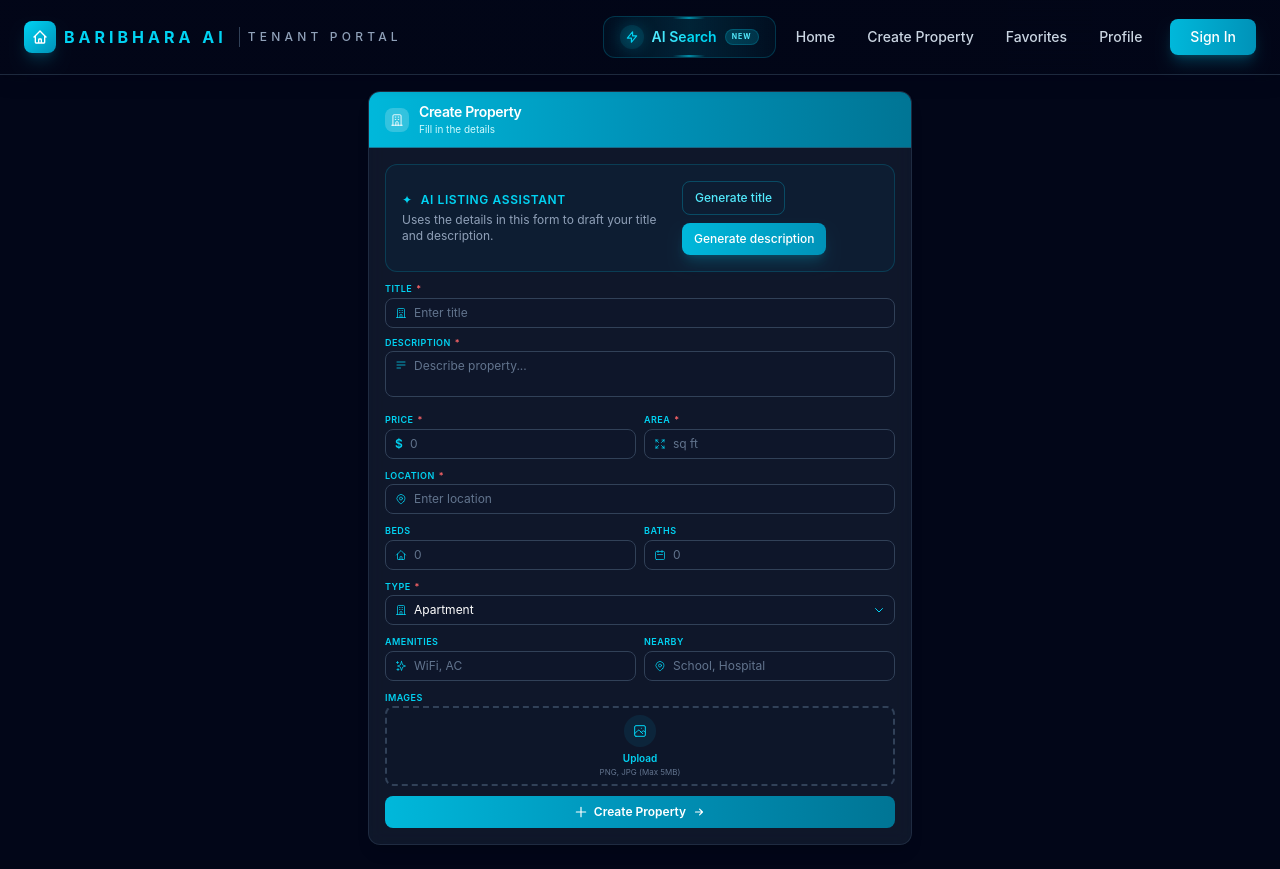
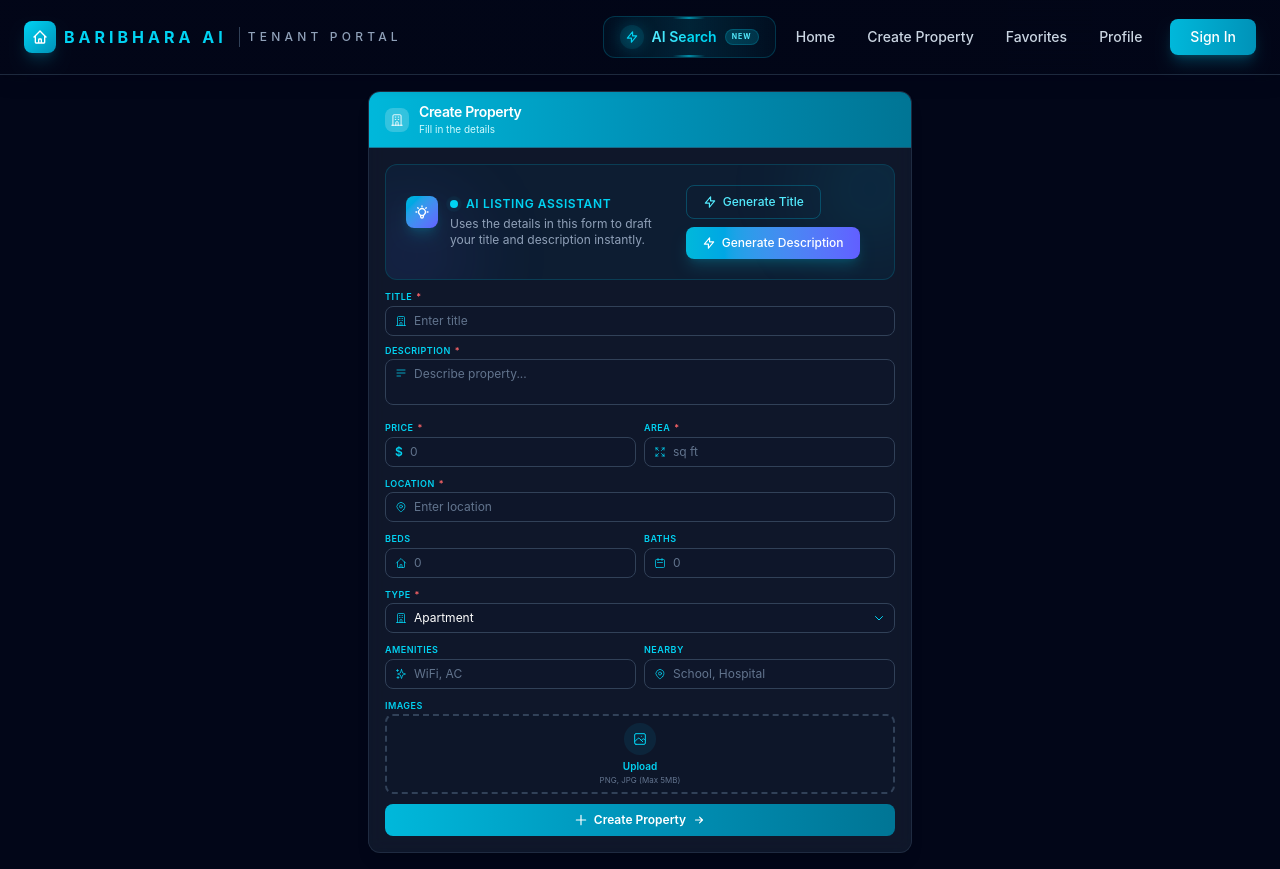
Before and after one commit to Shovon8054/baribhara.ai, a React (Vite) app in the folder frontend/: page /create-property in a window 1280 px wide. Built offline with nearby package versions, Linux system fonts and the light colour scheme; no server answers.

Commit message:
ui improved

```diff
--- a/frontend/src/components/AIListingAssistant.tsx
+++ b/frontend/src/components/AIListingAssistant.tsx
@@ -44,32 +44,126 @@ const AIListingAssistant = ({
   };
 
   return (
-    <section className="rounded-xl border border-cyan-500/20 bg-cyan-500/5 p-3 sm:p-4">
-      <div className="flex flex-col gap-3 sm:flex-row sm:items-center sm:justify-between">
+<section className="relative rounded-xl border border-cyan-500/20 bg-cyan-500/5 p-4 sm:p-5 overflow-hidden transition-all duration-300 hover:border-cyan-500/40 hover:bg-cyan-500/10">
+
+  {/* Ambient Glow */}
+  <div className="absolute -top-10 -right-10 w-32 h-32 bg-cyan-500/10 rounded-full blur-2xl"></div>
+  <div className="absolute -bottom-10 -left-10 w-32 h-32 bg-indigo-500/10 rounded-full blur-2xl"></div>
+
+  <div className="relative z-10 flex flex-col gap-4 sm:flex-row sm:items-center sm:justify-between">
+
+    {/* Left Content */}
+    <div className="flex items-start gap-3">
+      <div className="flex-shrink-0 w-8 h-8 rounded-lg bg-gradient-to-br from-cyan-500 to-indigo-500 flex items-center justify-center shadow-lg shadow-cyan-500/20">
+        <svg className="w-4 h-4 text-white" fill="none" stroke="currentColor" viewBox="0 0 24 24">
+          <path strokeLinecap="round" strokeLinejoin="round" strokeWidth={2} d="M9.663 17h4.673M12 3v1m6.364 1.636l-.707.707M21 12h-1M4 12H3m3.343-5.657l-.707-.707m2.828 9.9a5 5 0 117.072 0l-.548.547A3.374 3.374 0 0014 18.469V19a2 2 0 11-4 0v-.531c0-.895-.356-1.754-.988-2.386l-.548-.547z" />
+        </svg>
+      </div>
       <div>
         <p className="flex items-center gap-2 text-xs font-semibold uppercase tracking-wider text-cyan-400">
-            <span aria-hidden="true">✦</span> AI listing assistant
+          <span className="relative flex h-2 w-2">
+            <span className="animate-ping absolute inline-flex h-full w-full rounded-full bg-cyan-400 opacity-75"></span>
+            <span className="relative inline-flex rounded-full h-2 w-2 bg-cyan-400"></span>
+          </span>
+          AI Listing Assistant
         </p>
-          <p className="mt-1 text-xs text-slate-400">Uses the details in this form to draft your title and description.</p>
+        <p className="mt-1 text-xs text-slate-400 max-w-md">
+          Uses the details in this form to draft your title and description instantly.
+        </p>
       </div>
-        <div className="flex flex-wrap gap-2">
+    </div>
+
+    {/* Right Buttons */}
+    <div className="flex flex-wrap gap-2 ml-11 sm:ml-0">
       <button
         type="button"
         onClick={() => void generate("title")}
         disabled={loadingAction !== null}
-            className="rounded-lg border border-cyan-500/30 px-3 py-2 text-xs font-medium text-cyan-300 transition hover:bg-cyan-500/10 disabled:cursor-not-allowed disabled:opacity-60"
+        className="
+        group
+        relative
+        overflow-hidden
+        rounded-lg
+        border border-cyan-500/30
+        px-4 py-2
+        text-xs font-medium
+        text-cyan-300
+        transition-all
+        duration-300
+        hover:bg-cyan-500/10
+        hover:border-cyan-500/50
+        hover:text-cyan-200
+        disabled:cursor-not-allowed
+        disabled:opacity-50
+        disabled:hover:bg-transparent
+        disabled:hover:border-cyan-500/30
+        disabled:hover:text-cyan-300
+        "
       >
-            {loadingAction === "title" ? "Generating…" : "Generate title"}
+        <span className="absolute inset-0 -translate-x-full group-hover:translate-x-full transition-transform duration-700 bg-gradient-to-r from-transparent via-cyan-500/5 to-transparent"></span>
+        {loadingAction === "title" ? (
+          <span className="flex items-center gap-1.5">
+            <svg className="w-3.5 h-3.5 animate-spin" fill="none" stroke="currentColor" viewBox="0 0 24 24">
+              <circle className="opacity-25" cx="12" cy="12" r="10" stroke="currentColor" strokeWidth="4"></circle>
+              <path className="opacity-75" fill="currentColor" d="M4 12a8 8 0 018-8V0C5.373 0 0 5.373 0 12h4zm2 5.291A7.962 7.962 0 014 12H0c0 3.042 1.135 5.824 3 7.938l3-2.647z"></path>
+            </svg>
+            Generating...
+          </span>
+        ) : (
+          <span className="flex items-center gap-1.5">
+            <svg className="w-3.5 h-3.5" fill="none" stroke="currentColor" viewBox="0 0 24 24">
+              <path strokeLinecap="round" strokeLinejoin="round" strokeWidth={2} d="M13 10V3L4 14h7v7l9-11h-7z" />
+            </svg>
+            Generate Title
+          </span>
+        )}
       </button>
+
       <button
         type="button"
         onClick={() => void generate("description")}
         disabled={loadingAction !== null}
-            className="rounded-lg bg-gradient-to-r from-cyan-500 to-cyan-600 px-3 py-2 text-xs font-medium text-white shadow-lg shadow-cyan-500/20 transition hover:from-cyan-600 hover:to-cyan-700 disabled:cursor-not-allowed disabled:opacity-60"
+        className="
+        group
+        relative
+        overflow-hidden
+        rounded-lg
+        bg-gradient-to-r from-cyan-500 to-indigo-500
+        px-4 py-2
+        text-xs font-medium
+        text-white
+        shadow-lg shadow-cyan-500/20
+        hover:from-cyan-600 hover:to-indigo-600
+        hover:shadow-cyan-500/30
+        transition-all
+        duration-300
+        disabled:cursor-not-allowed
+        disabled:opacity-50
+        disabled:hover:from-cyan-500
+        disabled:hover:to-indigo-500
+        disabled:hover:shadow-cyan-500/20
+        "
       >
-            {loadingAction === "description" ? "Generating…" : "Generate description"}
+        <span className="absolute inset-0 w-full h-full bg-gradient-to-r from-transparent via-white/10 to-transparent -translate-x-full group-hover:translate-x-full transition-transform duration-700"></span>
+        {loadingAction === "description" ? (
+          <span className="flex items-center gap-1.5">
+            <svg className="w-3.5 h-3.5 animate-spin" fill="none" stroke="currentColor" viewBox="0 0 24 24">
+              <circle className="opacity-25" cx="12" cy="12" r="10" stroke="currentColor" strokeWidth="4"></circle>
+              <path className="opacity-75" fill="currentColor" d="M4 12a8 8 0 018-8V0C5.373 0 0 5.373 0 12h4zm2 5.291A7.962 7.962 0 014 12H0c0 3.042 1.135 5.824 3 7.938l3-2.647z"></path>
+            </svg>
+            Generating...
+          </span>
+        ) : (
+          <span className="flex items-center gap-1.5">
+            <svg className="w-3.5 h-3.5" fill="none" stroke="currentColor" viewBox="0 0 24 24">
+              <path strokeLinecap="round" strokeLinejoin="round" strokeWidth={2} d="M13 10V3L4 14h7v7l9-11h-7z" />
+            </svg>
+            Generate Description
+          </span>
+        )}
       </button>
     </div>
+
   </div>
 </section>
   );
```
Lines whose indentation alone changed are shown as unchanged.
